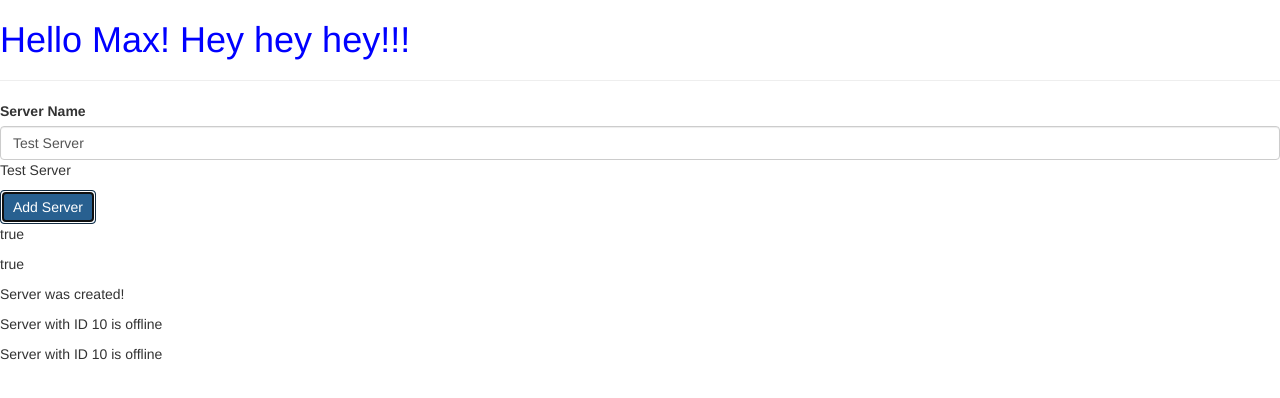
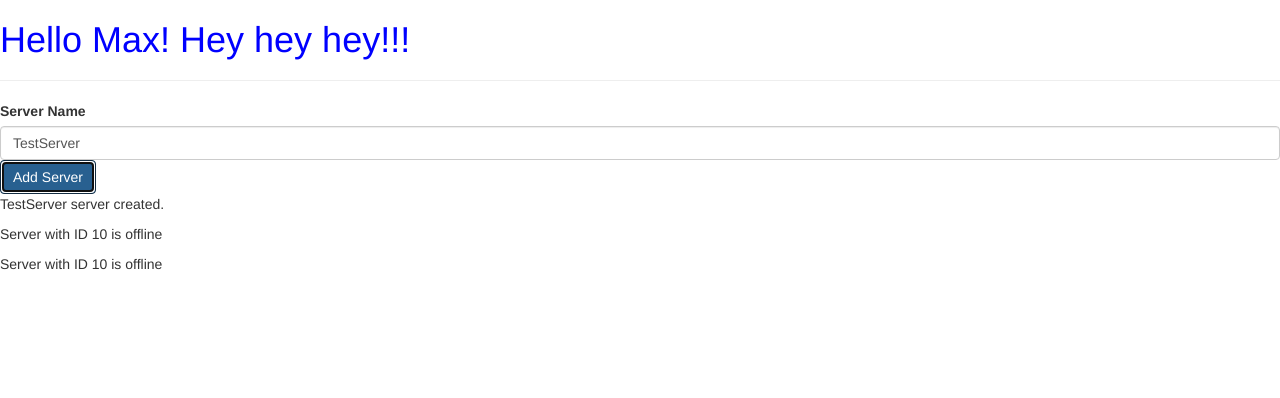
Before and after one commit to mariuscm/angular-first-app, an Angular app: page / in a window 1280 px wide. Both pictures are taken after a click on the button "Add Server". Shown: the top 398 px of the page. Built offline with nearby package versions, Linux system fonts and the light colour scheme.

Commit message:
ngIf directive

```diff
--- a/src/app/servers/servers.component.html
+++ b/src/app/servers/servers.component.html
@@ -7,13 +7,14 @@
     type="text"
     class="form-control"
     [(ngModel)]="serverName">
-<p>{{ serverName }}</p>
+<!-- <p>{{ serverName }}</p> -->
 <button
     class="btn btn-primary"
     [disabled]="!allowNewServer"
     (click)="onCreateServer()">Add Server</button>
-<p>{{ allowNewServer }}</p>
-<p [innerText]="allowNewServer"></p>
-<p>{{ serverCreationStatus }}</p>
+<!-- <p>{{ allowNewServer }}</p> -->
+<!-- <p [innerText]="allowNewServer"></p> -->
+<!-- <p>{{ serverCreationStatus }}</p> -->
+<p *ngIf="serverCreated">{{ serverName }} server created.</p>
 <app-server></app-server>
 <app-server></app-server>
--- a/src/app/servers/servers.component.ts
+++ b/src/app/servers/servers.component.ts
@@ -11,7 +11,8 @@
 export class ServersComponent implements OnInit {
   allowNewServer = false;
   serverCreationStatus = 'No server was created!';
-  serverName = 'Test Server';
+  serverName = 'TestServer';
+  serverCreated = false;
 
   constructor() {
     setTimeout(() => {
@@ -23,6 +24,7 @@
   }
 
   onCreateServer() {
+    this.serverCreated = true;
     this.serverCreationStatus = 'Server was created!';
   }
   onUpdateServerName(event: Event) {
```
